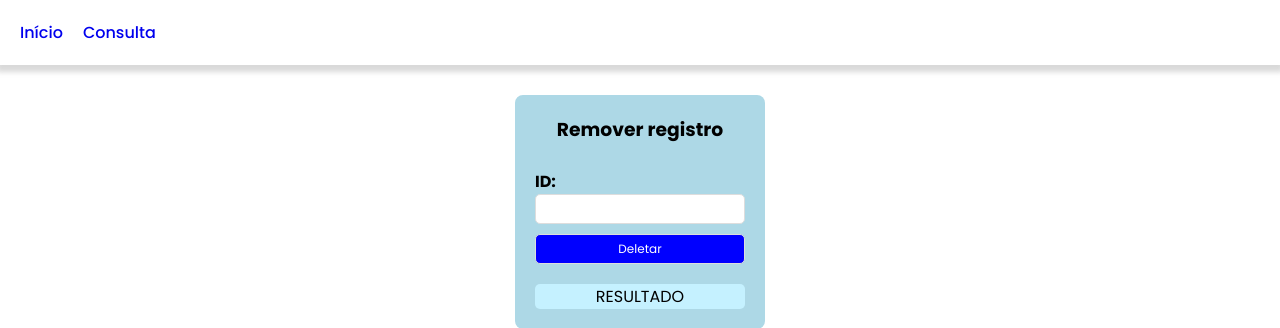
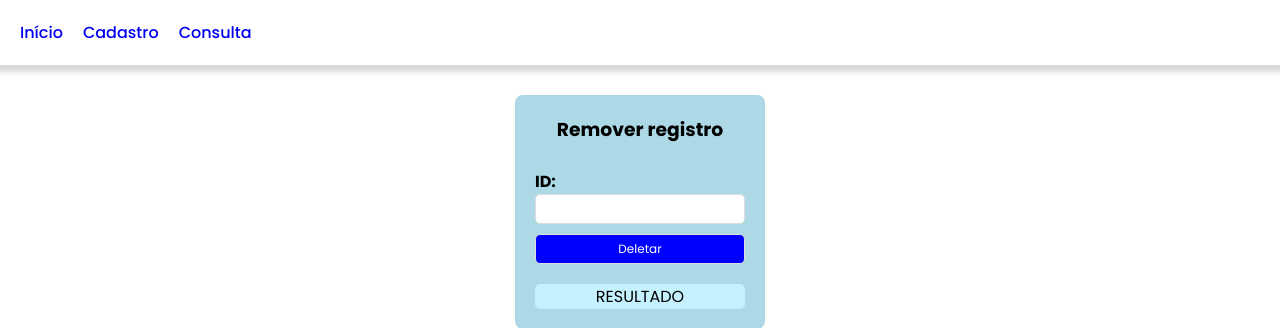
Before and after one commit to guilhermexavyer/sistema-xerox, a PHP site: page /educacao_infantil.php in a window 1280 px wide. Shown: the top 328 px of the page. Run offline with PHP 8.4, Linux system fonts and the light colour scheme.

Commit message:
Organização do sistema 4

```diff
--- a/select/educacao_infantil.php
+++ b/select/educacao_infantil.php
@@ -10,6 +10,7 @@
 <body>
     <nav>
         <a href="../views/index.html">Início</a>
+        <a href="../views/cadastro.php">Cadastro</a>
         <a href="../views/consulta.php">Consulta</a>
     </nav>
 
```
